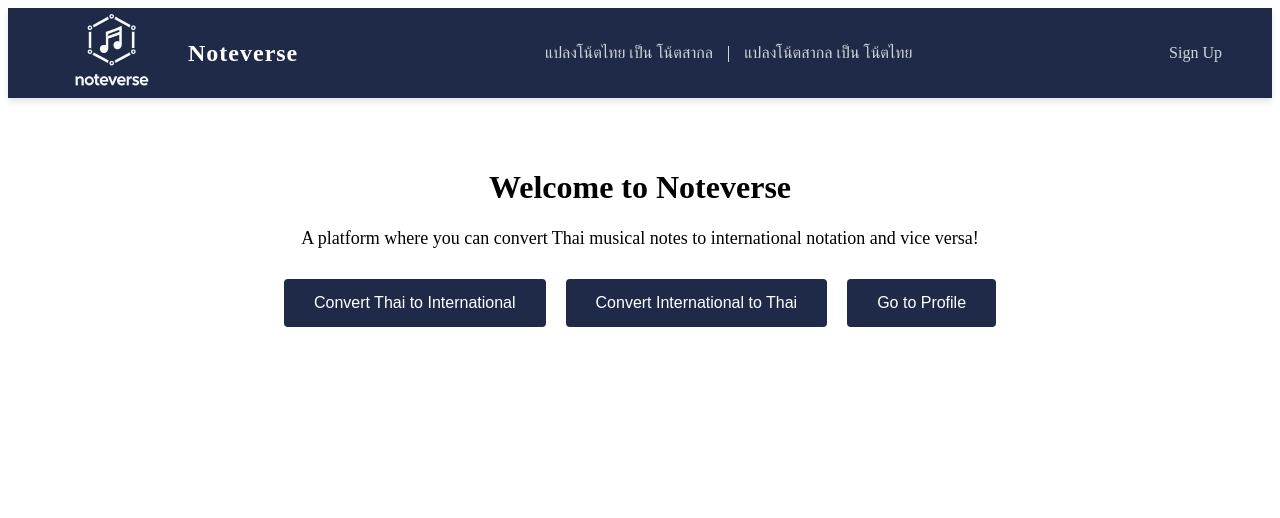
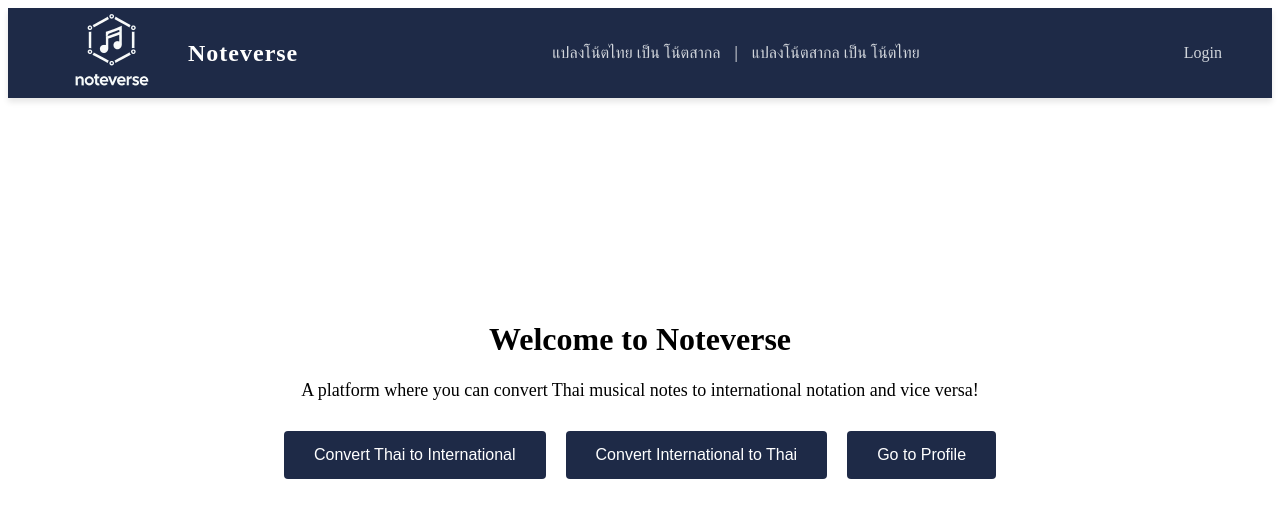
Before and after one commit to itFloxz/Noverse, a React (Vite) app in the folder Music-project/frontend/: page / in a window 1280 px wide. Shown: the top 518 px of the page. Built offline with nearby package versions, Linux system fonts and the light colour scheme.

Commit message:
update path link home to convert page and profile page and change path header signup to login

```diff
--- a/Music-project/frontend/src/components/Header.jsx
+++ b/Music-project/frontend/src/components/Header.jsx
@@ -58,8 +58,8 @@ const HeaderStyled = () => {
             )}
           </div>
         ) : (
-          <Link to="/signup" style={styles.link}>
-            Sign Up
+          <Link to="/login" style={styles.link}>
+            Login
           </Link>
         )}
       </div>
--- a/Music-project/frontend/src/components/Home.jsx
+++ b/Music-project/frontend/src/components/Home.jsx
@@ -11,13 +11,13 @@ const Home = () => {
         <p style={styles.description}>A platform where you can convert Thai musical notes to international notation and vice versa!</p>
 
         <div style={styles.buttonContainer}>
-          <Link to="/file-upload" style={styles.link}>
+          <Link to="/FileUploadCrop" style={styles.link}>
             <button style={styles.button}>Convert Thai to International</button>
           </Link>
           <Link to="/international-to-thai" style={styles.link}>
             <button style={styles.button}>Convert International to Thai</button>
           </Link>
-          <Link to="/profile" style={styles.link}>
+          <Link to="/dashboard" style={styles.link}>
             <button style={styles.button}>Go to Profile</button>
           </Link>
         </div>
@@ -30,6 +30,7 @@ const styles = {
   container: {
     textAlign: 'center',
     padding: '50px',
+    margin:'12%'
   },
   description: {
     fontSize: '18px',
```
